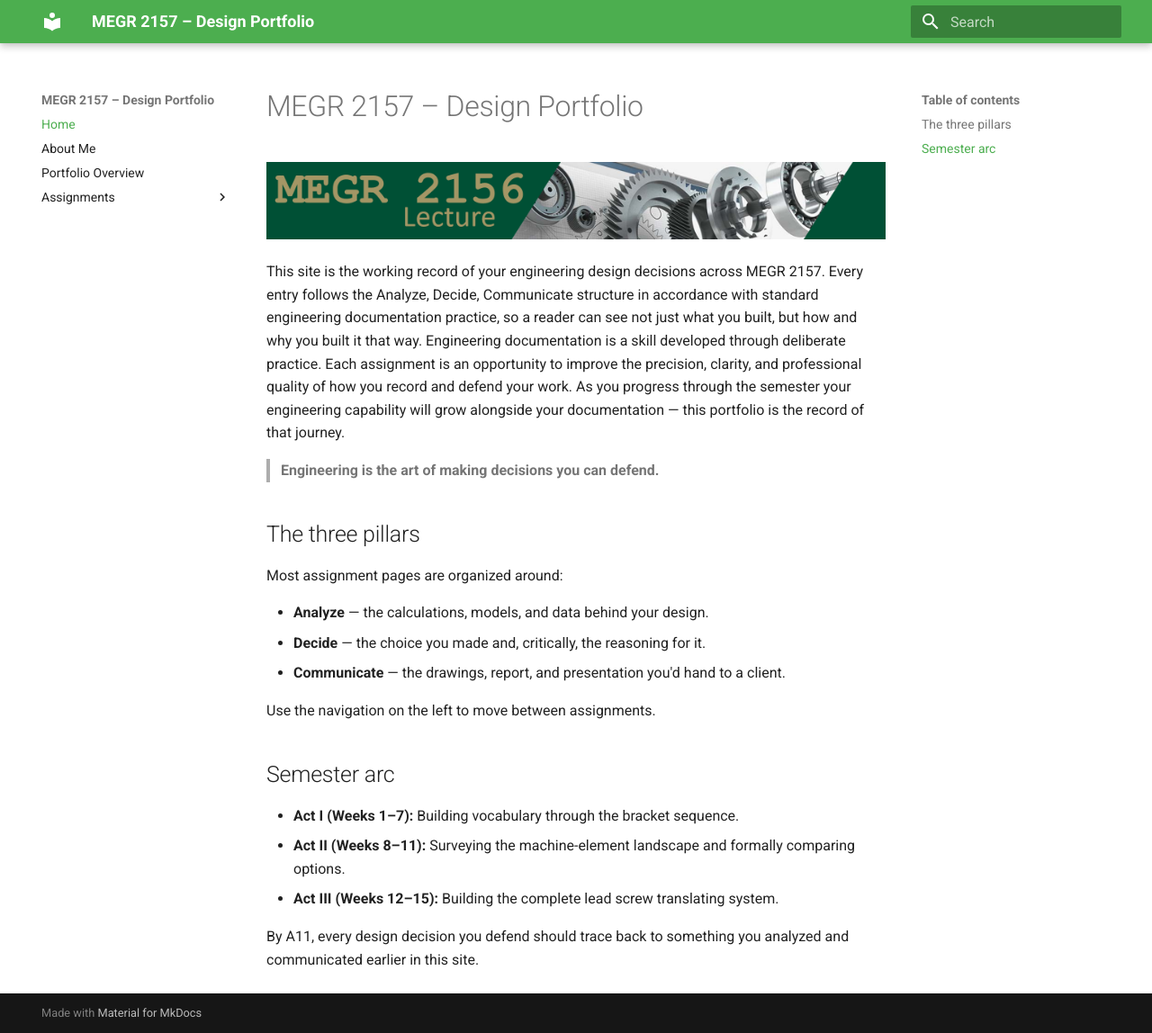
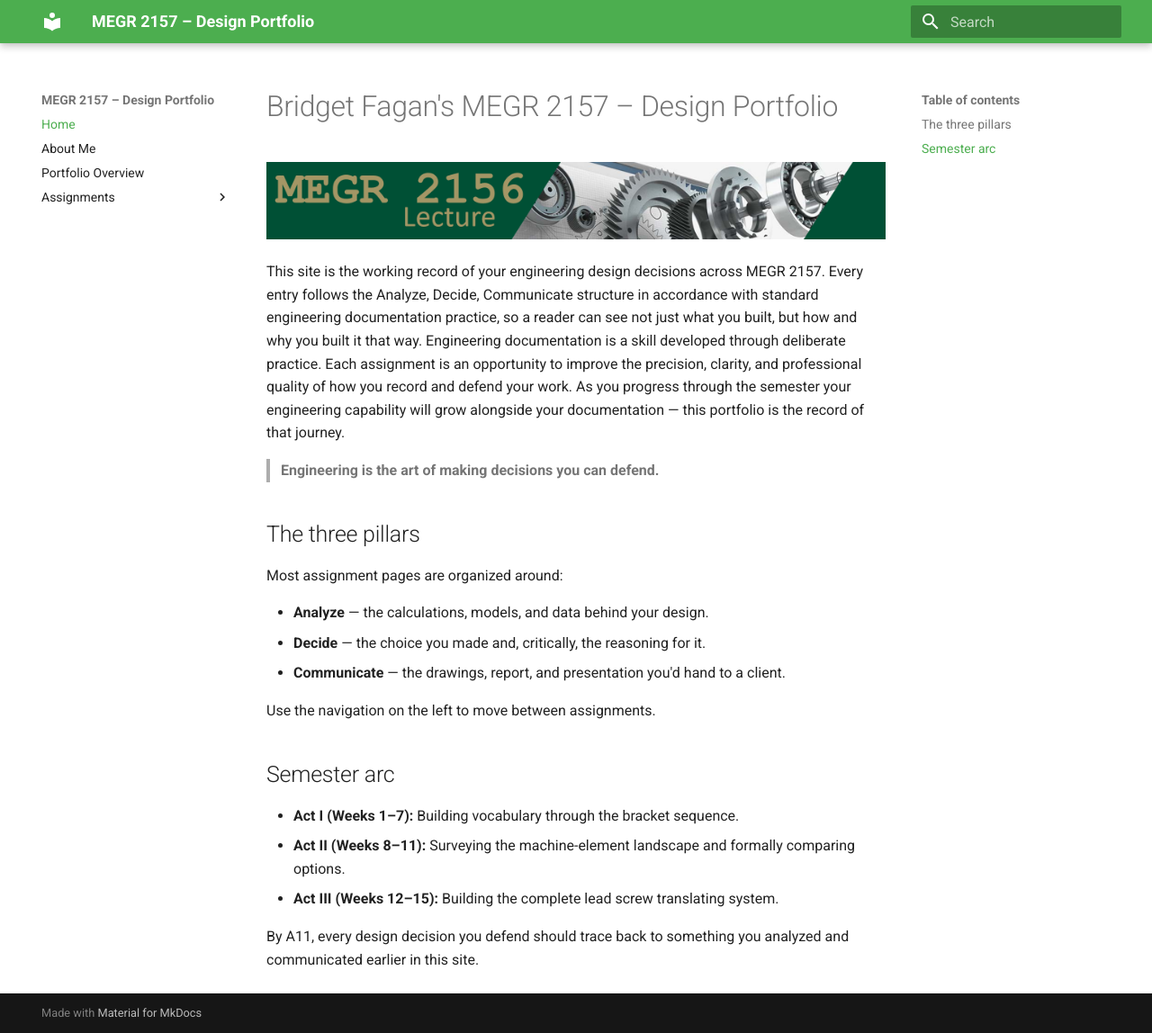
Before and after one commit to bfagan2/megr2156-portfolio, an MkDocs documentation site: the page built from docs/index.md, in a window 1280 px wide and 1148 px high. Shown: the whole window at 90% size. Built offline with MkDocs 1.6.1 and Material for MkDocs 9.7.7, drawn with Linux system fonts in a browser that asks for light colours.

Commit message:
Update title in design portfolio documentation

```diff
--- a/docs/index.md
+++ b/docs/index.md
@@ -1,4 +1,4 @@
-# MEGR 2157 – Design Portfolio
+# Bridget Fagan's MEGR 2157 – Design Portfolio
 
 ![MEGR 2156-7 Title](MEGR2156title.png)
 
```
